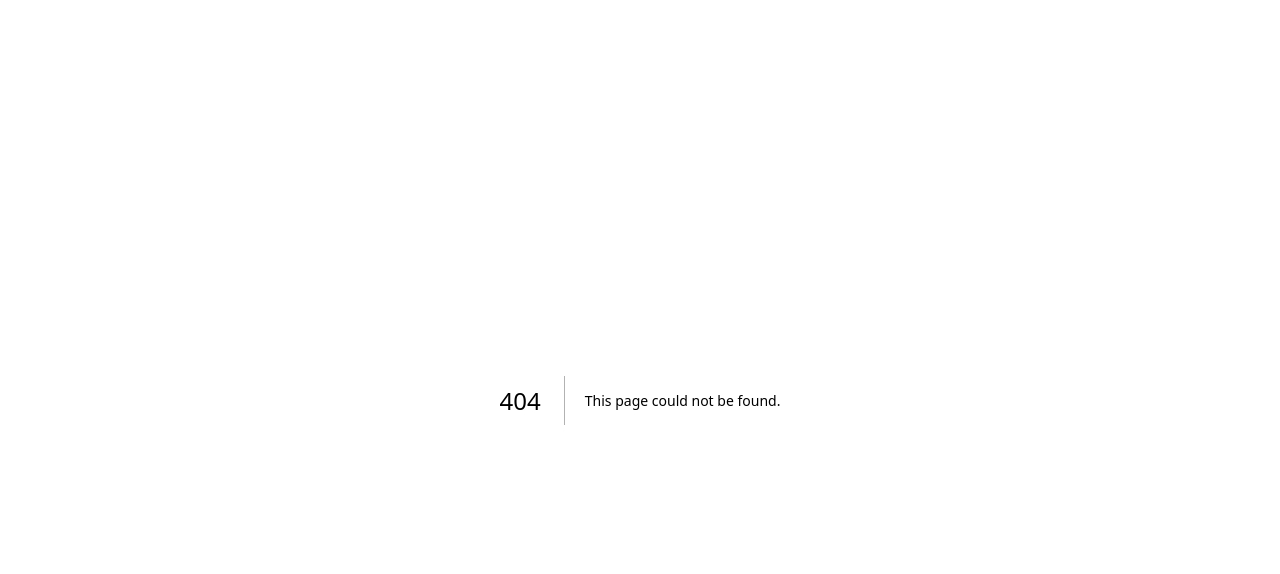
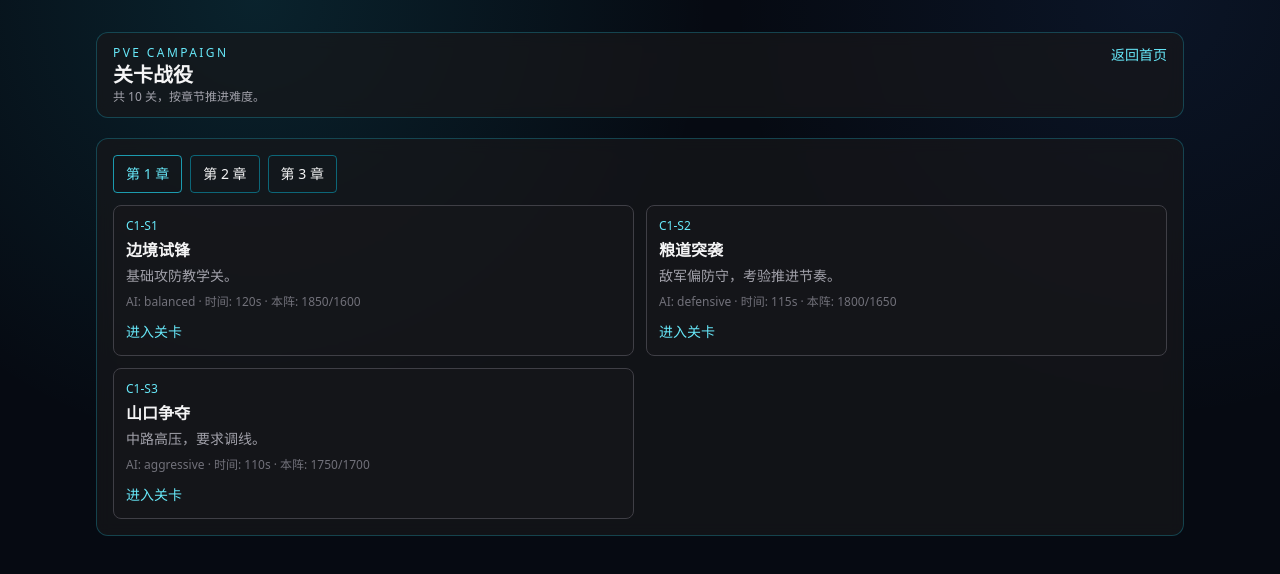
Before and after one commit to Sinon4869/sinon_warring_states_game, a Next.js app: page /pve in a window 1280 px wide. Before the commit this address had no page. Shown: the top 574 px of the page. Built offline with nearby package versions, Linux system fonts and the light colour scheme.

Commit message:
feat(pve): add 10-stage chapter progression with battle stage modifiers

```diff
--- a/app/battle/page.tsx
+++ b/app/battle/page.tsx
@@ -7,6 +7,7 @@ import { useCallback, useEffect, useMemo, useRef, useState } from 'react';
 import { track } from '@/lib/telemetry';
 import type { BattleWriteback } from '@/lib/game/types';
 import { detectAssetTier, loadManifest, preloadAssets, selectAssets } from '@/lib/assets/pipeline';
+import { getPveStage } from '@/lib/game/pve';
 
 type Side = 'player' | 'ai';
 
@@ -70,7 +71,10 @@ export default function BattlePage() {
   const [units, setUnits] = useState<Unit[]>([]);
   const [timeLeft, setTimeLeft] = useState(120);
   const [running, setRunning] = useState(true);
-  const [aiPersona] = useState<'aggressive' | 'balanced' | 'defensive'>(() => {
+  const [battleMode, setBattleMode] = useState<'normal' | 'pve'>('normal');
+  const [stageName, setStageName] = useState<string>('标准对战');
+  const [atkRate, setAtkRate] = useState<{ player: number; ai: number }>({ player: 1, ai: 1 });
+  const [aiPersona, setAiPersona] = useState<'aggressive' | 'balanced' | 'defensive'>(() => {
     const personas: Array<'aggressive' | 'balanced' | 'defensive'> = ['aggressive', 'balanced', 'defensive'];
     return personas[Math.floor(Math.random() * personas.length)];
   });
@@ -93,8 +97,20 @@ export default function BattlePage() {
   const aiThink = useRef(0);
 
   useEffect(() => {
-    if (typeof window !== 'undefined') {
-      setFromCampaign(new URLSearchParams(window.location.search).get('from') === 'campaign');
+    if (typeof window === 'undefined') return;
+    const params = new URLSearchParams(window.location.search);
+    setFromCampaign(params.get('from') === 'campaign');
+
+    const mode = params.get('mode');
+    const stage = getPveStage(params.get('stage'));
+    if (mode === 'pve' && stage) {
+      setBattleMode('pve');
+      setStageName(`${stage.id.toUpperCase()} ${stage.name}`);
+      setAiPersona(stage.aiPersona);
+      setTimeLeft(stage.timeLimit);
+      setPlayerCore(stage.playerCore);
+      setAiCore(stage.aiCore);
+      setAtkRate({ player: stage.playerAtkRate, ai: stage.aiAtkRate });
     }
   }, []);
 
@@ -229,7 +245,8 @@ export default function BattlePage() {
           const enemies = next.filter((x) => x.owner !== unit.owner && x.lane === unit.lane && x.hp > 0);
           const nearest = enemies.sort((a, b) => Math.abs(a.x - unit.x) - Math.abs(b.x - unit.x))[0];
           const order = unit.owner === 'player' ? laneOrders[unit.lane] ?? 'hold' : 'hold';
-          const atkFactor = order === 'burst' ? 1.25 : order === 'push' ? 1.1 : 1;
+          const sideRate = unit.owner === 'player' ? atkRate.player : atkRate.ai;
+          const atkFactor = (order === 'burst' ? 1.25 : order === 'push' ? 1.1 : 1) * sideRate;
           const moveFactor = order === 'push' ? 1.18 : order === 'hold' ? 0.92 : 1;
 
           if (nearest && Math.abs(nearest.x - unit.x) <= unit.range) {
@@ -246,8 +263,9 @@ export default function BattlePage() {
           const towerX = unit.owner === 'player' ? 88 : 12;
           if (targetTower[unit.lane] > 0 && Math.abs(unit.x - towerX) <= unit.range) {
             if (unit.cooldown <= 0) {
-              targetTower[unit.lane] -= unit.atk;
-              spawnFx(unit.lane, towerX, `塔-${unit.atk}`, unit.owner === 'player' ? 'cyan' : 'rose');
+              const towerDamage = Math.round(unit.atk * sideRate);
+              targetTower[unit.lane] -= towerDamage;
+              spawnFx(unit.lane, towerX, `塔-${towerDamage}`, unit.owner === 'player' ? 'cyan' : 'rose');
               unit.cooldown = 0.8;
             }
             continue;
@@ -256,15 +274,16 @@ export default function BattlePage() {
           const coreX = unit.owner === 'player' ? 96 : 4;
           if (Math.abs(unit.x - coreX) <= unit.range) {
             if (unit.cooldown <= 0) {
+              const coreDamage = Math.round(unit.atk * sideRate);
               if (unit.owner === 'player') {
-                aCore -= unit.atk;
+                aCore -= coreDamage;
                 setCoreFlash('ai');
               } else {
-                pCore -= unit.atk;
+                pCore -= coreDamage;
                 setCoreFlash('player');
               }
               setShake(10);
-              spawnFx(unit.lane, coreX, `本阵-${unit.atk}`, unit.owner === 'player' ? 'cyan' : 'rose');
+              spawnFx(unit.lane, coreX, `本阵-${coreDamage}`, unit.owner === 'player' ? 'cyan' : 'rose');
               unit.cooldown = 0.8;
             }
             continue;
@@ -304,7 +323,7 @@ export default function BattlePage() {
     }, 100);
 
     return () => clearInterval(timer);
-  }, [running, units, aiPersona, playerTroopCd, aiTroopCd, aiTowers, playerTowers, playerCore, aiCore, deploy, spawnFx, laneOrders, chooseAiAction]);
+  }, [running, units, aiPersona, playerTroopCd, aiTroopCd, aiTowers, playerTowers, playerCore, aiCore, deploy, spawnFx, laneOrders, chooseAiAction, atkRate]);
 
   const result = useMemo(() => {
     if (running) return '';
@@ -334,8 +353,9 @@ export default function BattlePage() {
     >
       <header className="panel flex items-start justify-between gap-3 px-4 py-3">
         <div>
-          <p className="text-xs tracking-[0.2em] text-cyan-300">TACTICAL BATTLE</p>
+          <p className="text-xs tracking-[0.2em] text-cyan-300">TACTICAL BATTLE · {battleMode.toUpperCase()}</p>
           <h1 className="text-xl font-semibold">无卡纯对战模式</h1>
+          <p className="text-xs text-zinc-500">关卡：{stageName}</p>
         </div>
         <Link href={fromCampaign ? '/campaign' : '/'} className="text-sm text-cyan-300 hover:underline">
           {fromCampaign ? '返回战役' : '返回首页'}
--- a/app/page.tsx
+++ b/app/page.tsx
@@ -26,6 +26,9 @@ export default function HomePage() {
             </Button>
             <Button asChild variant="outline" size="lg">
               <Link href="/tutorial">新手章节</Link>
+            </Button>
+            <Button asChild variant="outline" size="lg">
+              <Link href="/pve">关卡战役</Link>
             </Button>
             <Button asChild variant="outline" size="lg">
               <Link href="/multiplayer">同步实验</Link>
--- /dev/null
+++ b/app/pve/page.tsx
@@ -0,0 +1,47 @@
+'use client';
+
+import Link from 'next/link';
+import { useMemo, useState } from 'react';
+
+import { PVE_STAGES } from '@/lib/game/pve';
+
+export default function PvePage() {
+  const [chapter, setChapter] = useState<number>(1);
+
+  const list = useMemo(() => PVE_STAGES.filter((x) => x.chapter === chapter), [chapter]);
+
+  return (
+    <main className="app-shell text-zinc-100">
+      <header className="panel flex items-start justify-between gap-3 px-4 py-3">
+        <div>
+          <p className="text-xs tracking-[0.2em] text-cyan-300">PVE CAMPAIGN</p>
+          <h1 className="text-xl font-semibold">关卡战役</h1>
+          <p className="text-xs text-zinc-400">共 10 关，按章节推进难度。</p>
+        </div>
+        <Link href="/" className="text-sm text-cyan-300 hover:underline">返回首页</Link>
+      </header>
+
+      <section className="panel p-4">
+        <div className="mb-3 flex gap-2">
+          {[1, 2, 3].map((c) => (
+            <button key={c} onClick={() => setChapter(c)} className={`chip-btn ${chapter === c ? 'border-cyan-400/70 text-cyan-300' : ''}`}>
+              第 {c} 章
+            </button>
+          ))}
+        </div>
+
+        <div className="grid gap-3 md:grid-cols-2">
+          {list.map((stage) => (
+            <article key={stage.id} className="rounded-lg border border-zinc-700 bg-zinc-900/60 p-3">
+              <p className="text-xs text-cyan-300">{stage.id.toUpperCase()}</p>
+              <h2 className="mt-1 text-base font-semibold">{stage.name}</h2>
+              <p className="mt-1 text-sm text-zinc-400">{stage.desc}</p>
+              <p className="mt-2 text-xs text-zinc-500">AI: {stage.aiPersona} · 时间: {stage.timeLimit}s · 本阵: {stage.playerCore}/{stage.aiCore}</p>
+              <Link href={`/battle?mode=pve&stage=${stage.id}`} className="mt-3 inline-block text-sm text-cyan-300 hover:underline">进入关卡</Link>
+            </article>
+          ))}
+        </div>
+      </section>
+    </main>
+  );
+}
--- /dev/null
+++ b/lib/game/pve.ts
@@ -0,0 +1,30 @@
+export type PveStage = {
+  id: string;
+  chapter: number;
+  name: string;
+  desc: string;
+  aiPersona: 'aggressive' | 'balanced' | 'defensive';
+  timeLimit: number;
+  playerCore: number;
+  aiCore: number;
+  playerAtkRate: number;
+  aiAtkRate: number;
+};
+
+export const PVE_STAGES: PveStage[] = [
+  { id: 'c1-s1', chapter: 1, name: '边境试锋', desc: '基础攻防教学关。', aiPersona: 'balanced', timeLimit: 120, playerCore: 1850, aiCore: 1600, playerAtkRate: 1.05, aiAtkRate: 0.95 },
+  { id: 'c1-s2', chapter: 1, name: '粮道突袭', desc: '敌军偏防守，考验推进节奏。', aiPersona: 'defensive', timeLimit: 115, playerCore: 1800, aiCore: 1650, playerAtkRate: 1, aiAtkRate: 0.98 },
+  { id: 'c1-s3', chapter: 1, name: '山口争夺', desc: '中路高压，要求调线。', aiPersona: 'aggressive', timeLimit: 110, playerCore: 1750, aiCore: 1700, playerAtkRate: 1, aiAtkRate: 1.02 },
+  { id: 'c2-s1', chapter: 2, name: '夜袭营寨', desc: '敌军强攻频率更高。', aiPersona: 'aggressive', timeLimit: 105, playerCore: 1750, aiCore: 1750, playerAtkRate: 1, aiAtkRate: 1.06 },
+  { id: 'c2-s2', chapter: 2, name: '坚城鏖战', desc: '敌方高耐久防守。', aiPersona: 'defensive', timeLimit: 105, playerCore: 1700, aiCore: 1850, playerAtkRate: 1.05, aiAtkRate: 1.04 },
+  { id: 'c2-s3', chapter: 2, name: '三线合围', desc: '多线高压并行。', aiPersona: 'balanced', timeLimit: 100, playerCore: 1700, aiCore: 1800, playerAtkRate: 1.02, aiAtkRate: 1.08 },
+  { id: 'c3-s1', chapter: 3, name: '破竹南征', desc: '节奏更快的攻坚战。', aiPersona: 'aggressive', timeLimit: 95, playerCore: 1650, aiCore: 1850, playerAtkRate: 1.06, aiAtkRate: 1.1 },
+  { id: 'c3-s2', chapter: 3, name: '反包围战', desc: '防守反击窗口更窄。', aiPersona: 'defensive', timeLimit: 95, playerCore: 1650, aiCore: 1900, playerAtkRate: 1.08, aiAtkRate: 1.1 },
+  { id: 'c3-s3', chapter: 3, name: '天下分晓', desc: '终局总力战。', aiPersona: 'balanced', timeLimit: 90, playerCore: 1600, aiCore: 1950, playerAtkRate: 1.12, aiAtkRate: 1.12 },
+  { id: 'c3-s4', chapter: 3, name: '终焉试炼', desc: '隐藏高压关卡。', aiPersona: 'aggressive', timeLimit: 85, playerCore: 1550, aiCore: 2000, playerAtkRate: 1.12, aiAtkRate: 1.16 }
+];
+
+export function getPveStage(id?: string | null) {
+  if (!id) return null;
+  return PVE_STAGES.find((s) => s.id === id) ?? null;
+}
```
